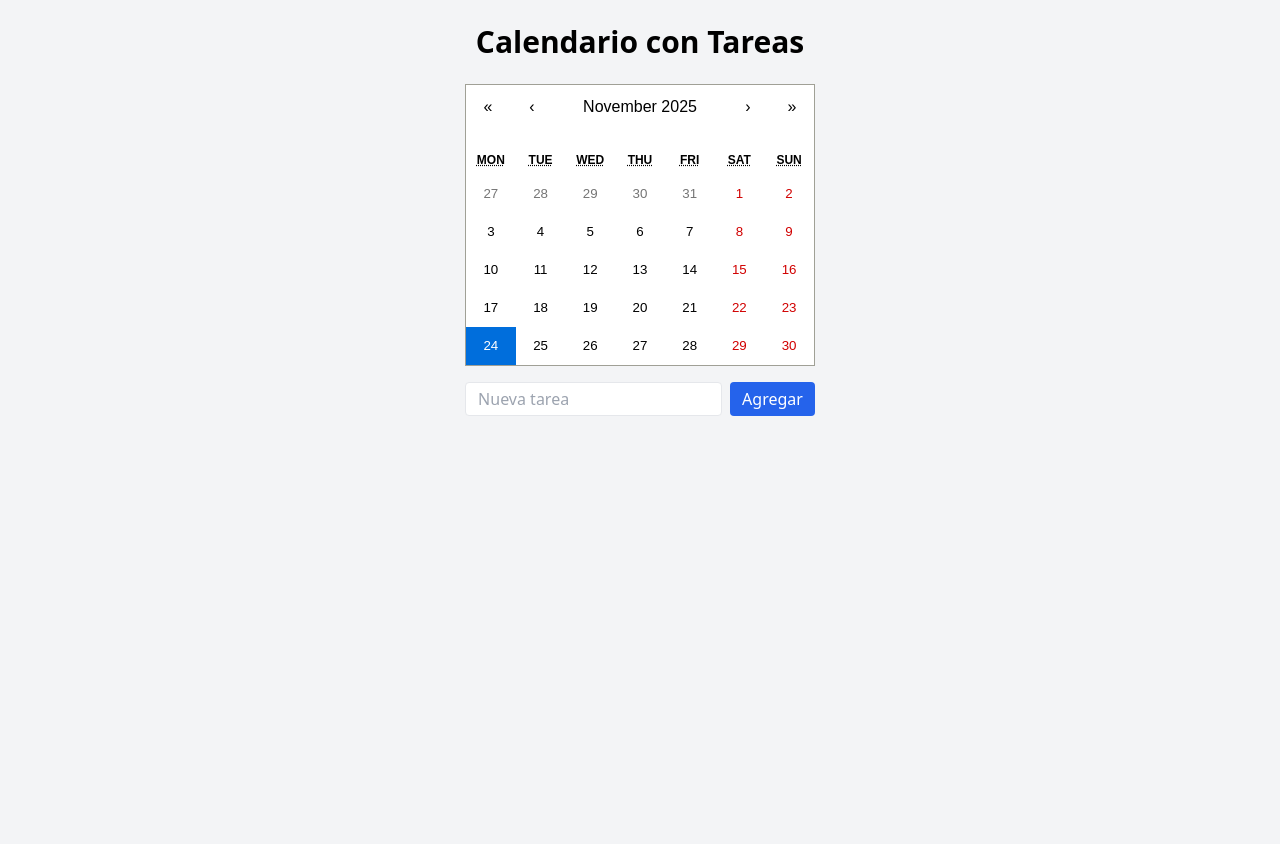
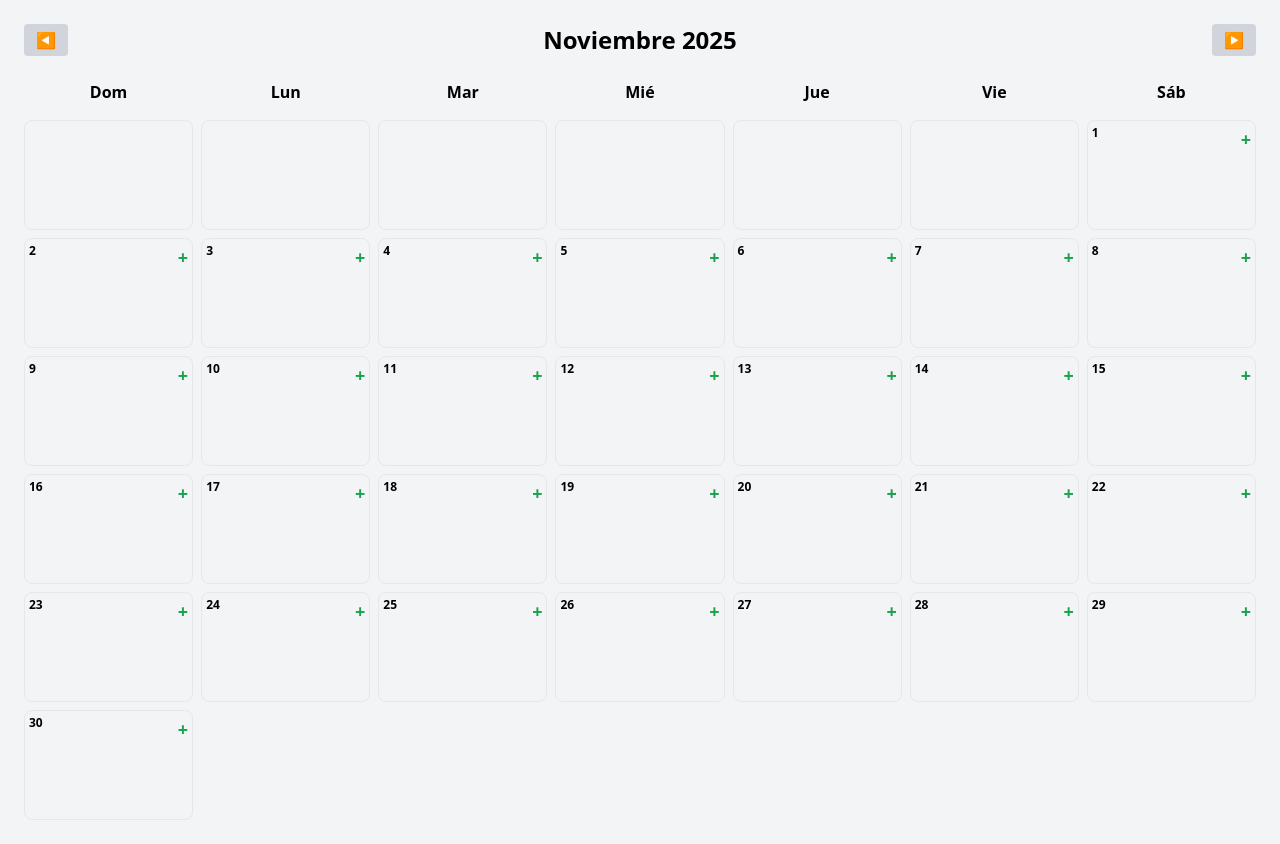
Before and after one commit to Nestum447/Task-weekly, a React (Vite) app: page / in a window 1280 px wide. Before the commit the page ends 800 px from the top, so only its background shows below. Built offline with nearby package versions, Linux system fonts and the light colour scheme.

Commit message:
Update App.jsx

```diff
--- a/src/App.jsx
+++ b/src/App.jsx
@@ -1,112 +1,178 @@
-import React, { useState, useEffect } from "react";
-import Calendar from "react-calendar";
-import "react-calendar/dist/Calendar.css";
+import { useState, useEffect } from "react";
 
 export default function App() {
-  const [date, setDate] = useState(new Date());
-  const [selectedDate, setSelectedDate] = useState("");
-  const [task, setTask] = useState("");
-  const [tasks, setTasks] = useState({});
+  const [currentMonth, setCurrentMonth] = useState(() => {
+    const saved = localStorage.getItem("calendar-month");
+    return saved ? JSON.parse(saved) : new Date().getMonth();
+  });
 
-  // Cargar tareas al iniciar
+  const [currentYear, setCurrentYear] = useState(() => {
+    const saved = localStorage.getItem("calendar-year");
+    return saved ? JSON.parse(saved) : new Date().getFullYear();
+  });
+
+  const [tasks, setTasks] = useState(() => {
+    const saved = localStorage.getItem("tasks-month");
+    return saved ? JSON.parse(saved) : [];
+  });
+
+  const [dragTask, setDragTask] = useState(null);
+
   useEffect(() => {
-    const saved = localStorage.getItem("tasks");
-    if (saved) setTasks(JSON.parse(saved));
-  }, []);
+    localStorage.setItem("calendar-month", JSON.stringify(currentMonth));
+    localStorage.setItem("calendar-year", JSON.stringify(currentYear));
+  }, [currentMonth, currentYear]);
 
-  // Manejar selección de fecha
-  const handleDateClick = (d) => {
-    const formatted = d.toISOString().split("T")[0];
-    setSelectedDate(formatted);
+  useEffect(() => {
+    localStorage.setItem("tasks-month", JSON.stringify(tasks));
+  }, [tasks]);
+
+  const date = new Date(currentYear, currentMonth);
+  const monthName = date.toLocaleString("es-ES", { month: "long" });
+
+  const firstDay = new Date(currentYear, currentMonth, 1);
+  const lastDay = new Date(currentYear, currentMonth + 1, 0);
+  const daysInMonth = lastDay.getDate();
+  const startWeekday = firstDay.getDay();
+
+  const addTask = (day) => {
+    const text = prompt("Nueva tarea:");
+    if (!text) return;
+
+    setTasks([
+      ...tasks,
+      {
+        id: Date.now(),
+        text,
+        day,
+        month: currentMonth,
+        year: currentYear,
+        done: false,
+      },
+    ]);
   };
 
-  // Agregar tarea
-  const addTask = () => {
-    if (task.trim() === "" || selectedDate === "") return;
-
-    const updated = {
-      ...tasks,
-      [selectedDate]: [...(tasks[selectedDate] || []), task],
+  const deleteTask = (id) => {
+    setTasks(tasks.filter((t) => t.id !== id));
   };
 
-    setTasks(updated);
-    localStorage.setItem("tasks", JSON.stringify(updated));
-    setTask("");
+  const toggleDone = (id) => {
+    setTasks(tasks.map((t) =>
+      t.id === id ? { ...t, done: !t.done } : t
+    ));
   };
 
-  // Borrar tarea usando botón ❌
-  const deleteTask = (date, index) => {
-    const updated = { ...tasks };
-    updated[date].splice(index, 1);
+  const handleDragStart = (task) => setDragTask(task);
 
-    if (updated[date].length === 0) {
-      delete updated[date];
-    }
+  const handleDrop = (day) => {
+    if (!dragTask) return;
 
-    setTasks(updated);
-    localStorage.setItem("tasks", JSON.stringify(updated));
+    setTasks(
+      tasks.map((t) =>
+        t.id === dragTask.id
+          ? { ...t, day, month: currentMonth, year: currentYear }
+          : t
+      )
+    );
+
+    setDragTask(null);
   };
 
+  const nextMonth = () => {
+    if (currentMonth === 11) {
+      setCurrentMonth(0);
+      setCurrentYear(currentYear + 1);
+    } else setCurrentMonth(currentMonth + 1);
+  };
+
+  const prevMonth = () => {
+    if (currentMonth === 0) {
+      setCurrentMonth(11);
+      setCurrentYear(currentYear - 1);
+    } else setCurrentMonth(currentMonth - 1);
+  };
+
+  const gridDays = [];
+  for (let i = 0; i < startWeekday; i++) gridDays.push(null);
+  for (let d = 1; d <= daysInMonth; d++) gridDays.push(d);
+
   return (
-    <div className="min-h-screen bg-gray-100 flex flex-col items-center p-6">
-      <h1 className="text-3xl font-bold mb-6">Calendario con Tareas</h1>
+    <div className="p-6 font-sans">
+      <div className="flex justify-between items-center mb-4">
+        <button onClick={prevMonth} className="px-3 py-1 bg-gray-300 rounded">◀</button>
+        <h2 className="text-2xl font-bold text-center capitalize">
+          {monthName} {currentYear}
+        </h2>
+        <button onClick={nextMonth} className="px-3 py-1 bg-gray-300 rounded">▶</button>
+      </div>
 
-      {/* Calendario */}
-      <Calendar
-        onChange={setDate}
-        onClickDay={handleDateClick}
-        value={date}
-      />
+      <div className="grid grid-cols-7 gap-2 text-center font-semibold mb-2">
+        {["Dom", "Lun", "Mar", "Mié", "Jue", "Vie", "Sáb"].map((d) => (
+          <div key={d} className="p-2">{d}</div>
+        ))}
+      </div>
 
-      {/* Fecha seleccionada */}
-      {selectedDate && (
-        <h2 className="text-xl font-semibold mt-4">
-          Fecha seleccionada: {selectedDate}
-        </h2>
+      <div className="grid grid-cols-7 gap-2">
+        {gridDays.map((day, index) => (
+          <div
+            key={index}
+            onDragOver={(e) => e.preventDefault()}
+            onDrop={() => day && handleDrop(day)}
+            className="border rounded-lg min-h-[110px] p-1 bg-gray-100 overflow-hidden"
+          >
+            {day && (
+              <div className="font-bold mb-1 flex justify-between text-xs">
+                <span>{day}</span>
+                <button
+                  onClick={() => addTask(day)}
+                  className="text-green-600 text-lg"
+                >
+                  +
+                </button>
+              </div>
             )}
 
-      {/* Agregar tarea */}
-      <div className="mt-4 flex gap-2">
+            {tasks
+              .filter(
+                (t) =>
+                  t.day === day &&
+                  t.month === currentMonth &&
+                  t.year === currentYear
+              )
+              .map((task) => (
+                <div
+                  key={task.id}
+                  draggable
+                  onDragStart={() => handleDragStart(task)}
+                  className={`bg-white p-1 mb-1 rounded shadow text-[10px] flex justify-between items-center ${
+                    task.done ? "line-through" : ""
+                  }`}
+                >
+                  <div
+                    onClick={() => toggleDone(task.id)}
+                    className="cursor-pointer flex items-center gap-1"
+                  >
                     <input
-          value={task}
-          onChange={(e) => setTask(e.target.value)}
-          placeholder="Nueva tarea"
-          className="border rounded px-3 py-1"
+                      type="checkbox"
+                      checked={task.done}
+                      readOnly
+                      className="scale-75"
                     />
-
-        <button
-          onClick={addTask}
-          className="bg-blue-600 text-white px-3 py-1 rounded"
-        >
-          Agregar
-        </button>
+                    <span className="truncate w-20">{task.text}</span>
                   </div>
 
-      {/* Lista de tareas */}
-      {selectedDate && tasks[selectedDate] && tasks[selectedDate].length > 0 && (
-        <div className="mt-6 w-full max-w-md">
-          <h3 className="text-lg font-bold mb-2">
-            Tareas del {selectedDate}
-          </h3>
-
-          {tasks[selectedDate].map((t, index) => (
-            <div
-              key={index}
-              className="bg-white shadow p-3 my-2 rounded flex justify-between items-center"
+                  {/* ⭐ BOTÓN BORRAR */}
+                  <button
+                    onClick={() => deleteTask(task.id)}
+                    className="text-white bg-red-500 px-1 rounded text-xs"
                   >
-              <span>{t}</span>
-
-              {/* Botón ❌ */}
-              <button
-                onClick={() => deleteTask(selectedDate, index)}
-                className="bg-red-500 text-white px-2 py-1 rounded text-sm"
-              >
-                ❌
+                    Borrar
                   </button>
                 </div>
               ))}
           </div>
-      )}
+        ))}
+      </div>
     </div>
   );
 }
```
Lines whose indentation alone changed are shown as unchanged.
